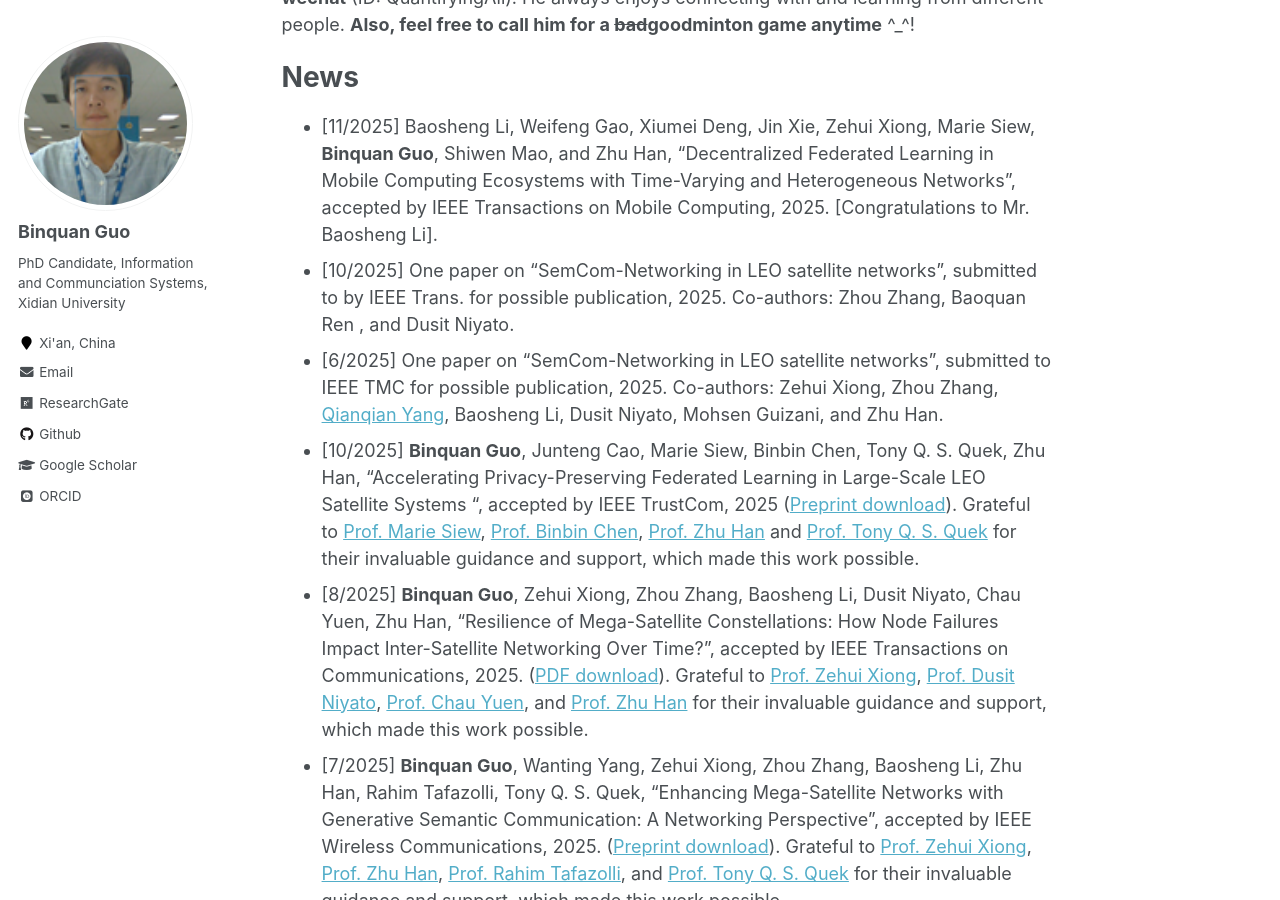
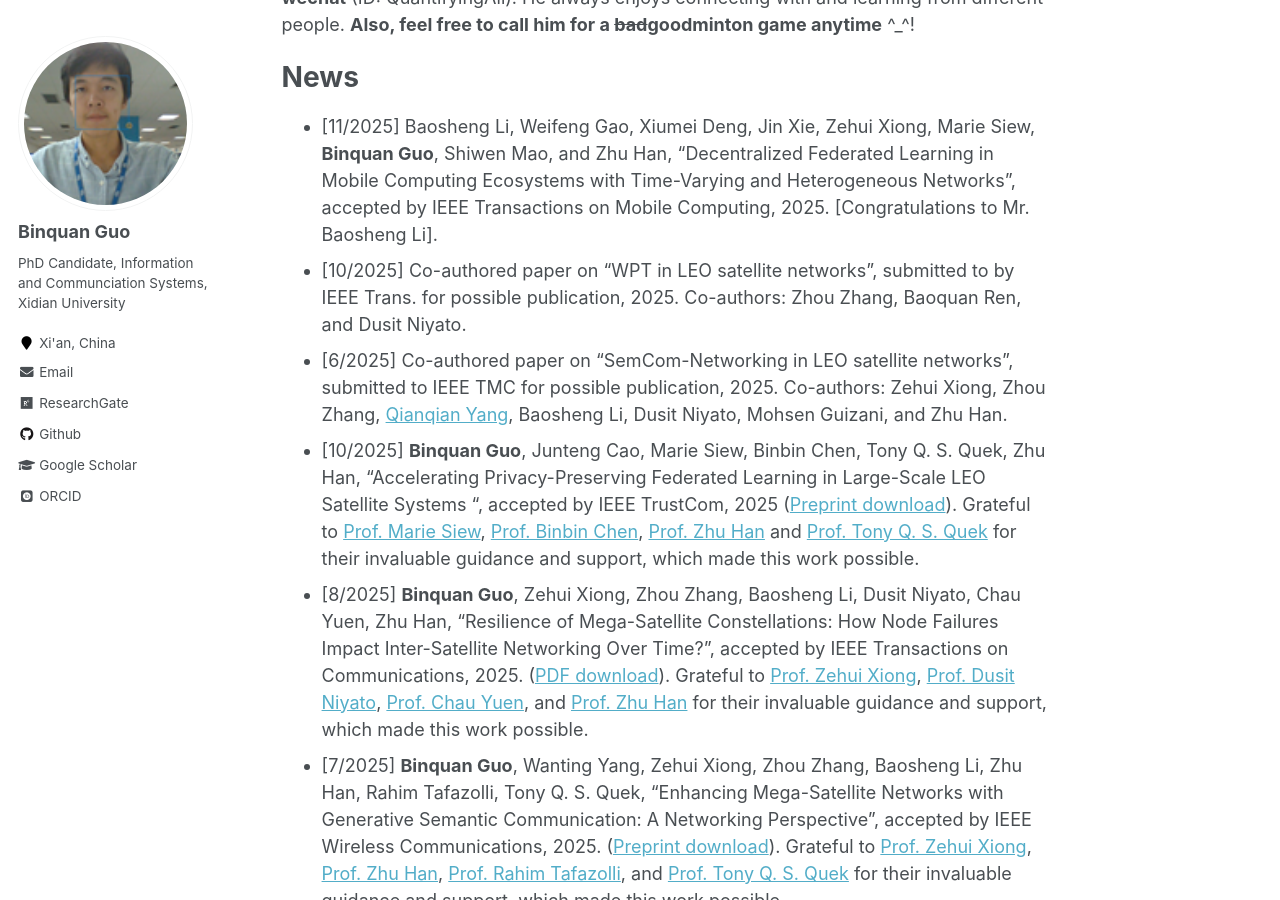
Before and after one commit to wilixx/wilixx.github.io, a Jekyll site: the page built from _pages/about.md, in a window 1280 px wide and 900 px high, scrolled down 605 px. Built offline with Jekyll 4.4.1, drawn with Linux system fonts in a browser that asks for light colours; some web fonts are replaced.

Commit message:
Update about.md

```diff
--- a/_pages/about.md
+++ b/_pages/about.md
@@ -16,8 +16,8 @@ Life is a hard but precious journey. **If you are interested to collaborate with
 News
 ======
 * [11/2025] Baosheng Li, Weifeng Gao, Xiumei Deng, Jin Xie, Zehui Xiong, Marie Siew, **Binquan Guo**, Shiwen Mao, and Zhu Han, "Decentralized Federated Learning in Mobile Computing Ecosystems with Time-Varying and Heterogeneous Networks", accepted by IEEE Transactions on Mobile Computing, 2025. [Congratulations to Mr. Baosheng Li].
-* [10/2025] One paper on "SemCom-Networking in LEO satellite networks", submitted to by IEEE Trans. for possible publication, 2025. Co-authors: Zhou Zhang, Baoquan Ren , and Dusit Niyato.
-* [6/2025] One paper on "SemCom-Networking in LEO satellite networks", submitted to IEEE TMC for possible publication, 2025. Co-authors: Zehui Xiong, Zhou Zhang, [Qianqian Yang](https://ieeexplore.ieee.org/author/38666361200), Baosheng Li, Dusit Niyato, Mohsen Guizani, and Zhu Han.
+* [10/2025] Co-authored paper on "WPT in LEO satellite networks", submitted to by IEEE Trans. for possible publication, 2025. Co-authors: Zhou Zhang, Baoquan Ren, and Dusit Niyato.
+* [6/2025] Co-authored paper on "SemCom-Networking in LEO satellite networks", submitted to IEEE TMC for possible publication, 2025. Co-authors: Zehui Xiong, Zhou Zhang, [Qianqian Yang](https://ieeexplore.ieee.org/author/38666361200), Baosheng Li, Dusit Niyato, Mohsen Guizani, and Zhu Han.
 * [10/2025] **Binquan Guo**, Junteng Cao, Marie Siew, Binbin Chen, Tony Q. S. Quek, Zhu Han, "Accelerating Privacy-Preserving Federated Learning in Large-Scale LEO Satellite Systems ", accepted by IEEE TrustCom, 2025 ([Preprint download](https://arxiv.org/abs/2509.12222 )). Grateful to [Prof. Marie Siew](https://ieeexplore.ieee.org/author/37086863656), [Prof. Binbin Chen](https://ieeexplore.ieee.org/author/37086119647), [Prof. Zhu Han](https://ieeexplore.ieee.org/author/37278605300) and [Prof. Tony Q. S. Quek](https://ieeexplore.ieee.org/author/37266597300) for their invaluable guidance and support, which made this work possible.
 * [8/2025] **Binquan Guo**, Zehui Xiong, Zhou Zhang, Baosheng Li, Dusit Niyato, Chau Yuen, Zhu Han, "Resilience of Mega-Satellite Constellations: How Node Failures Impact Inter-Satellite Networking Over Time?", accepted by IEEE Transactions on Communications, 2025. ([PDF download](https://ieeexplore.ieee.org/document/11164934)). Grateful to [Prof. Zehui Xiong](https://sites.google.com/view/zehuixiong), [Prof. Dusit Niyato](https://ieeexplore.ieee.org/author/37296968900), [Prof. Chau Yuen](https://ieeexplore.ieee.org/author/37273147100), and [Prof. Zhu Han](https://ieeexplore.ieee.org/author/37278605300) for their invaluable guidance and support, which made this work possible.
 * [7/2025] **Binquan Guo**, Wanting Yang, Zehui Xiong, Zhou Zhang, Baosheng Li, Zhu Han, Rahim Tafazolli, Tony Q. S. Quek, "Enhancing Mega-Satellite Networks with Generative Semantic Communication: A Networking Perspective", accepted by IEEE Wireless Communications, 2025. ([Preprint download](https://arxiv.org/abs/2508.07573)). Grateful to [Prof. Zehui Xiong](https://sites.google.com/view/zehuixiong), [Prof. Zhu Han](https://ieeexplore.ieee.org/author/37278605300), [Prof. Rahim Tafazolli](https://ieeexplore.ieee.org/author/37280285600), and [Prof. Tony Q. S. Quek](https://ieeexplore.ieee.org/author/37266597300) for their invaluable guidance and support, which made this work possible.
```
